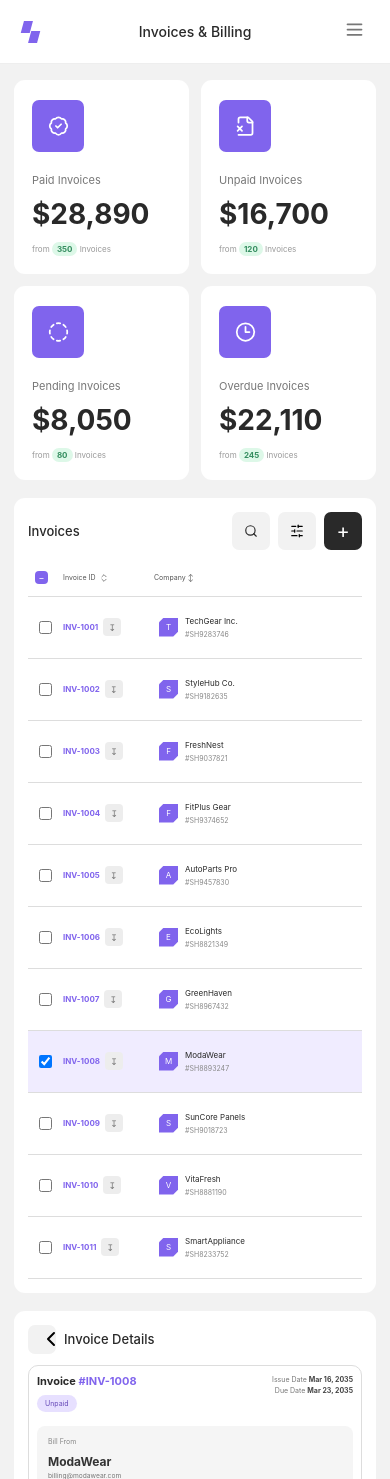
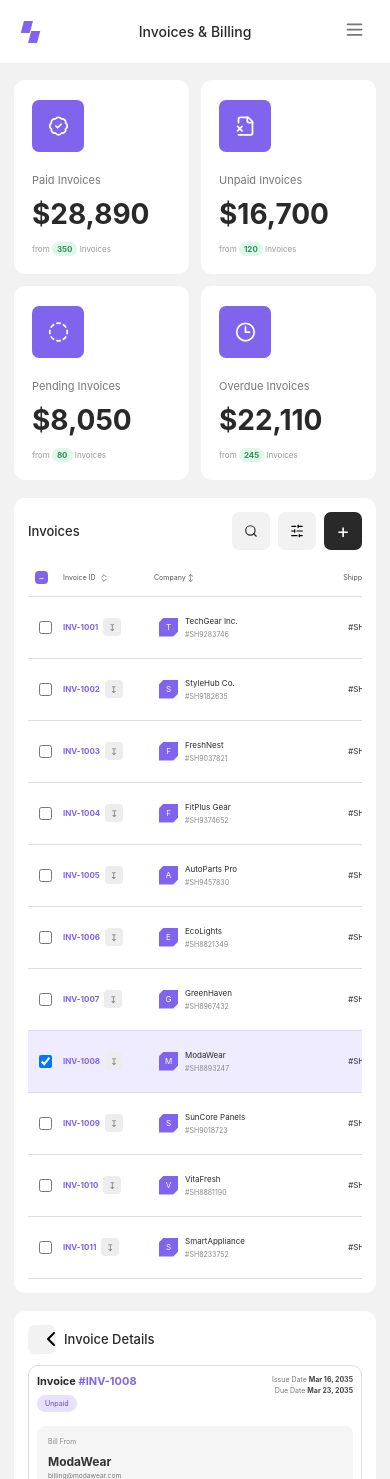
Before and after one commit to dhurbo308/ShipNow, a Next.js app: page /invoices in a window 390 px wide. Shown: the top 1479 px of the page. Built offline with nearby package versions, Linux system fonts and the light colour scheme.

Commit message:
fix: preserve all mobile invoice table columns

```diff
--- a/app/globals.css
+++ b/app/globals.css
@@ -893,10 +893,7 @@ button:focus-visible, a:focus-visible {
   .invoice-list-panel > header label input { display: none; }
   .invoice-list-panel > header button { width: 38px; height: 38px; padding: 0; font-size: 0; }
   .invoice-list-panel > header button:last-child:before { content: "+"; font-size: 20px; }
-  .invoice-table-wrap table { width: 510px; min-width: 510px; }
-  .invoice-table-wrap th:nth-child(4), .invoice-table-wrap td:nth-child(4),
-  .invoice-table-wrap th:nth-child(6), .invoice-table-wrap td:nth-child(6),
-  .invoice-table-wrap th:nth-child(7), .invoice-table-wrap td:nth-child(7) { display: none; }
+  .invoice-table-wrap table { width: 760px; min-width: 760px; }
   .invoice-table-wrap td { height: 62px; }
   .invoice-company > span > small { display: block; margin-top: 4px; }
   .invoice-detail-panel > header { align-items: flex-start; flex-direction: column; gap: 9px; }
```
